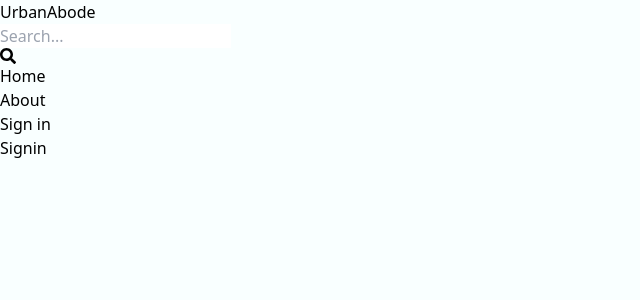
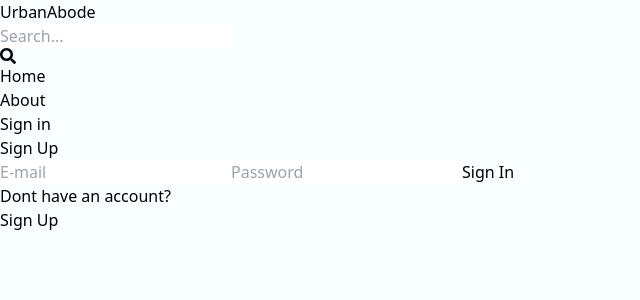
Before and after one commit to mananpreet-kaur/RealEstateApp, a React (Vite) app in the folder client/: page /sign-in in a window 1280 px wide. Shown: the top 300 px of the page, without its empty margins (0-640 px from the left). Built offline with nearby package versions, Linux system fonts and the light colour scheme.

Commit message:
completed signin page functionality

```diff
--- a/client/src/pages/SignUp.jsx
+++ b/client/src/pages/SignUp.jsx
@@ -1,8 +1,11 @@
 // import  React from 'react'
 import { useState } from 'react';
-import {Link} from 'react-router-dom';
+import {Link, useNavigate} from 'react-router-dom';
 export default function SignUp() {
   const [formData, setFormData] =useState({});
+  const [error, setError] = useState(null); // Declare error state
+  const [loading, setLoading] = useState(false); // Declare loading state
+  const navigate = useNavigate(); // Initialize navigate hook
   const handleChange = (e)=>{
      setFormData({
         ...formData,
@@ -12,6 +15,10 @@
   };
   const handleSubmit = async (e)=>{
     e.preventDefault();
+     try {
+      setLoading(true); // Set loading to true when starting the request
+      setError(null); // Clear previous errors
+
 const res =await fetch('/api/auth/signup' ,
 {
   method:'POST',
@@ -21,8 +28,43 @@
   body:JSON.stringify(formData), //for safety
 
 });
-const data= await res.json();
-}
+const data = await res.json();
+      console.log(data);
+
+      // This check is good if your backend sends { success: false, message: "..." }
+      // even for 200 OK responses (e.g., for specific validation errors).
+      if (data.success === false) {
+        setLoading(false);
+        setError(data.message); // Use setError instead of StorageError
+        return;
+      }
+
+      setLoading(false);
+      setError(null); // Clear any error if it was a success
+      navigate('/sign-in'); // Navigate to sign-in on successful signup
+
+    }catch (error) {
+      setLoading(false);
+      setError(error.message); // Catch network errors or issues with res.json()
+    }
+  };
+// try{
+// const data= await res.json();
+// console.log(data);
+// if(data.success===false){
+//   setLoading(false);
+//   StorageError(data.message);
+//   return;
+// }
+// setLoading(false);
+// setError(null);
+// navigate('/sign-in');
+// }catch(error){
+//    setLoading(false);
+//    setError(error.message);
+//   }
+
+// };
   return (
     <div className='p-3 max-w-lg mx-auto'>
      <h1 className='text-3xl text-center font-semibold my-7'> Sign Up    </h1>
@@ -38,6 +80,7 @@
         <span className='text-blue-700'>Sign In</span>
         </Link>
        </div>
+        {error && <p className='text-red-500 mt-5 text-center'>{error}</p>}
     </div>
   )
 }
--- a/client/src/pages/Signin.jsx
+++ b/client/src/pages/Signin.jsx
@@ -1,7 +1,69 @@
-import React from 'react'
+// import  React from 'react'
+import { useState } from 'react';
+import {Link, useNavigate} from 'react-router-dom';
+export default function SignIn() {
+  const [formData, setFormData] =useState({});
+  const [error, setError] = useState(null); // Declare error state
+  const [loading, setLoading] = useState(false); // Declare loading state
+  const navigate = useNavigate(); // Initialize navigate hook
+  const handleChange = (e)=>{
+     setFormData({
+        ...formData,
+        [e.target.id]: e.target.value,
+      });
 
-export default function Signin() {
+  };
+  const handleSubmit = async (e)=>{
+    e.preventDefault();
+     try {
+      setLoading(true); // Set loading to true when starting the request
+      setError(null); // Clear previous errors
+
+const res =await fetch('/api/auth/signin' ,
+{
+  method:'POST',
+  headers:{
+    'Content-Type':'application/json',
+  },
+  body:JSON.stringify(formData), //for safety
+
+});
+const data = await res.json();
+      console.log(data);
+
+      // This check is good if your backend sends { success: false, message: "..." }
+      // even for 200 OK responses (e.g., for specific validation errors).
+      if (data.success === false) {
+        setLoading(false);
+        setError(data.message); // Use setError instead of StorageError
+        return;
+      }
+
+      setLoading(false);
+      setError(null); // Clear any error if it was a success
+      navigate('/');
+
+    }catch (error) {
+      setLoading(false);
+      setError(error.message); // Catch network errors or issues with res.json()
+    }
+  };
+
   return (
-    <div>Signin</div>
+    <div className='p-3 max-w-lg mx-auto'>
+     <h1 className='text-3xl text-center font-semibold my-7'> Sign Up    </h1>
+      <form  onSubmit={handleSubmit} className='flex flex-col gap-4'>
+        <input type="email" placeholder='E-mail' className=' border p-3 rounded-lg' id='email' onChange={handleChange} />
+        <input type="password" placeholder='Password' className=' border p-3 rounded-lg' id='password' onChange={handleChange} />
+        <button className='bg-slate-700 text-white p-3 rounded-lg uppercase hover:opacity-95 disabled:opacity-80'> Sign In</button>
+      </form>
+       <div className='flex gap-2 mt-5'>
+        <p>Dont have an account?</p>
+        <Link to={"/sign-up"}>
+        <span className='text-blue-700'>Sign Up</span>
+        </Link>
+       </div>
+        {error && <p className='text-red-500 mt-5 text-center'>{error}</p>}
+    </div>
   )
 }
```
Also changed, not shown: 1 other file (tests, documents, lock files or other folders).
